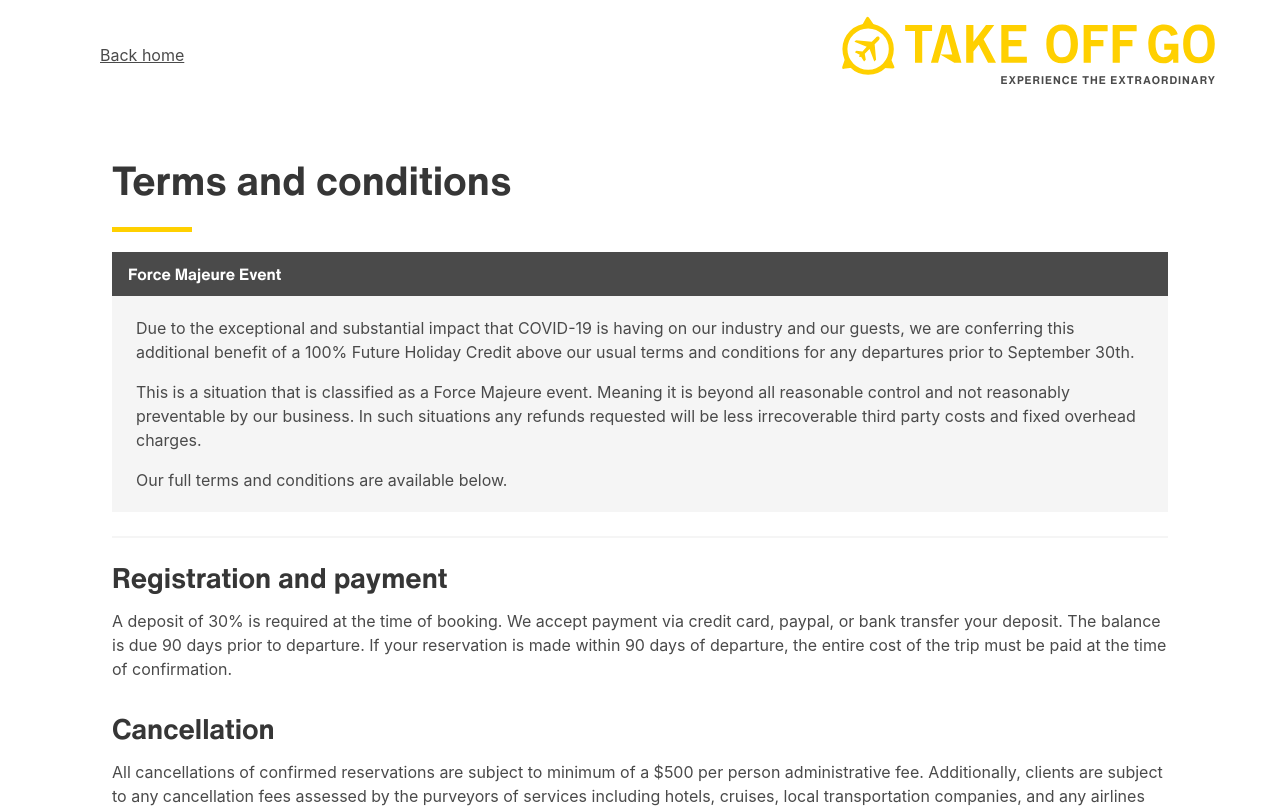
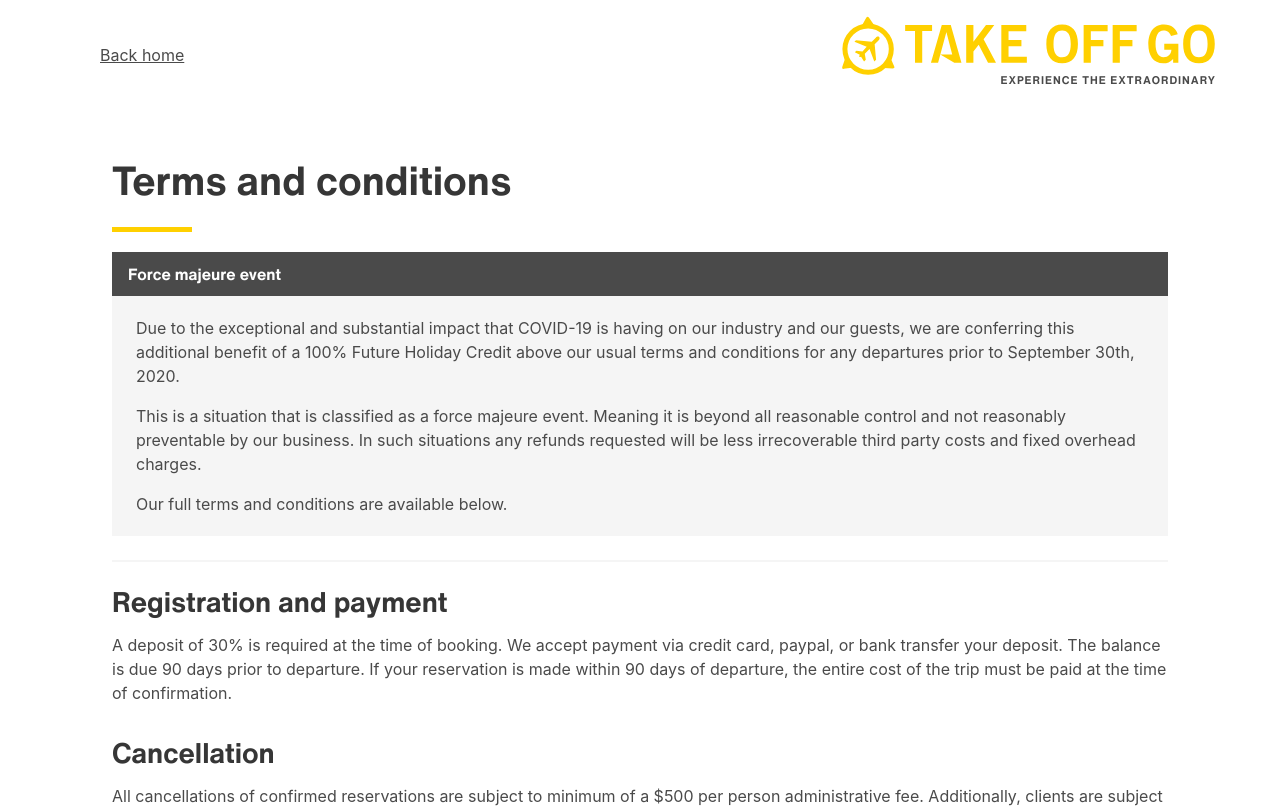
Before and after one commit to brendanmckenzie/takeoffgo-website, a Next.js app: page /terms-and-conditions in a window 1280 px wide. Shown: the top 808 px of the page. Built offline with nearby package versions, Linux system fonts and the light colour scheme; some icons are missing; a web font is replaced by a local one.

Commit message:
terms tweak

```diff
--- a/pages/terms-and-conditions.tsx
+++ b/pages/terms-and-conditions.tsx
@@ -29,7 +29,7 @@ const Terms: React.FC = () => {
           <BrandLine />
 
           <Message>
-            <MessageHeader>Force Majeure Event</MessageHeader>
+            <MessageHeader>Force majeure event</MessageHeader>
             <MessageBody>
               <Content>
                 <p>
@@ -37,11 +37,11 @@ const Terms: React.FC = () => {
                   having on our industry and our guests, we are conferring this
                   additional benefit of a 100% Future Holiday Credit above our
                   usual terms and conditions for any departures prior to
-                  September 30th.
+                  September 30th, 2020.
                 </p>
 
                 <p>
-                  This is a situation that is classified as a Force Majeure
+                  This is a situation that is classified as a force majeure
                   event. Meaning it is beyond all reasonable control and not
                   reasonably preventable by our business. In such situations any
                   refunds requested will be less irrecoverable third party costs
```
